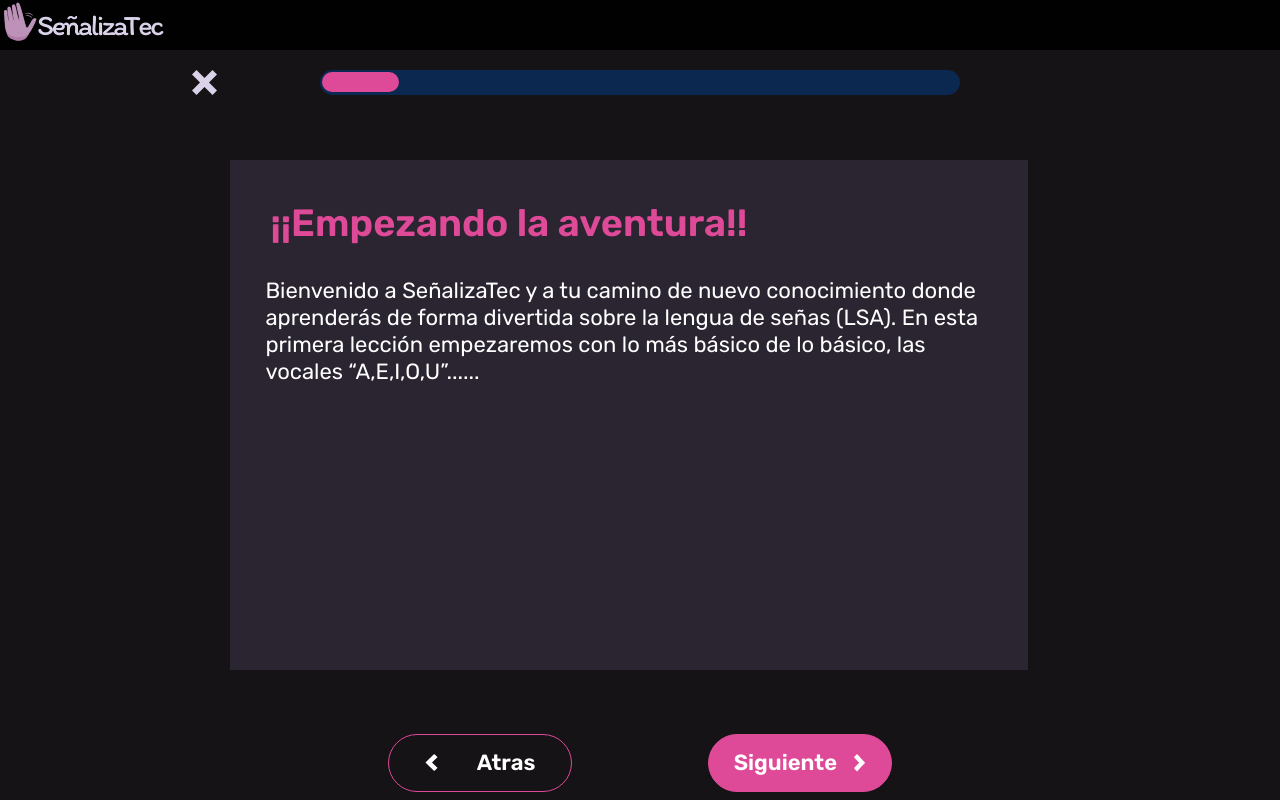
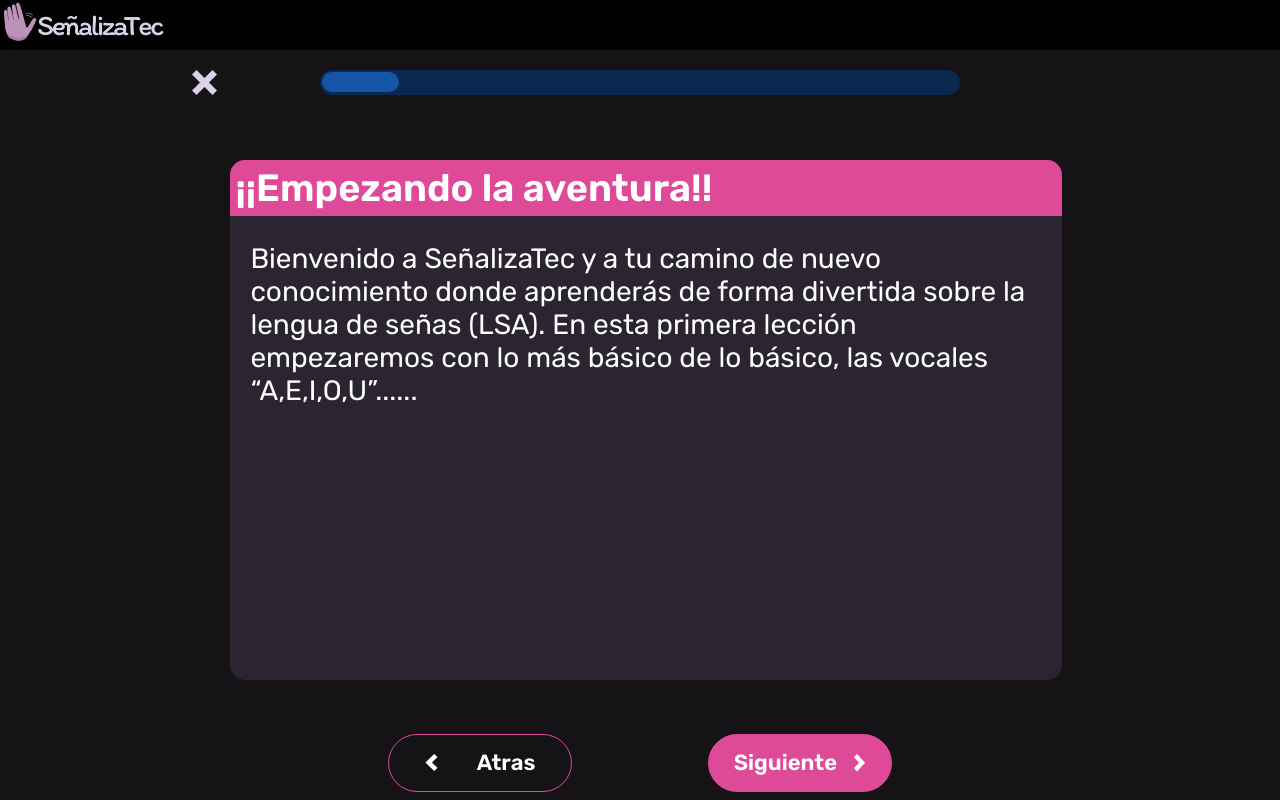
Before and after one commit to Xenock20/Demo-Se-alizaTec, a React (Vite) app in the folder maqueta-react/: page /leccion/0 in a window 1280 px wide. Built offline with nearby package versions, Linux system fonts and the light colour scheme.

Commit message:
Add new style in conte leccion page

```diff
--- a/maqueta-react/src/App.css
+++ b/maqueta-react/src/App.css
@@ -238,17 +238,20 @@ a:active {
 
 .leccion-cont,
 .game-cont {
-  padding: 15px;
   position: fixed;
   left: 18%;
   background-color: #423b5078;
-  width: 60%;
-  height: 60%;
+  width: 65%;
+  height: 65%;
   top: 20%;
-  overflow-y: scroll;
+  overflow-y: auto;
   overflow-x: hidden;
   scrollbar-width: thin;
   scrollbar-color: #de4a97 transparent;
+}
+
+.leccion-cont{
+  border-radius: 15px;
 }
 
 .game-cont {
@@ -261,15 +264,17 @@ a:active {
   justify-content: center;
 }
 
+
 .leccion-cont::-webkit-scrollbar,
 .game-cont::-webkit-scrollbar {
-  width: 8px; /* Ajusta el ancho de la barra de desplazamiento */
+  width: 10px;
 }
+
 
 .leccion-cont::-webkit-scrollbar-thumb,
 .game-cont::-webkit-scrollbar {
   background-color: #de4a97;
-  border-radius: 4px;
+  border-radius: 50px;
 }
 
 .leccion-cont::-webkit-scrollbar-track,
@@ -277,29 +282,28 @@ a:active {
   background: transparent;
 }
 
+
 .leccion-cont > h1 {
   position: relative;
-  top: 25px;
-  left: 25px;
+  padding: 5px;
   font-size: 38px;
-  color: #de4a97;
+  color: #ffffff;
+  width: 100%;
+  background-color: #de4a97;
 }
 
 .leccion-cont > .cont-principal {
   position: relative;
-  top: 30px;
-  font-size: 22px;
+  font-size: 28px;
   padding: 10px;
   margin: 0px 10px;
 }
 
 .leccion-cont > .cont-secundario {
   position: relative;
-  top: 60px;
   font-size: 20px;
   padding: 10px;
   margin: 0px 10px;
-  text-align: center;
 }
 
 .titulo-cont-sec {
@@ -307,23 +311,26 @@ a:active {
 }
 
 .img-cont-sec {
-  width: 420px;
-  height: 420px;
+  width: 350px;
+  height: 350px;
   background-color: #423b5078;
+  border: 5px solid #de4a97;
+  border-radius: 15px;
 }
 
 .cont-sec-item {
   margin: 10px;
   display: flex;
   justify-content: space-around;
+  flex-direction: row-reverse;
   text-align: initial;
   color: white;
 }
 
 .cont-sec-item > p {
   width: 50%;
-  padding: 10px;
-  font-size: 32px;
+  padding-right: 100px;
+  font-size: 30px;
 }
 
 .cont-reset-button{
--- a/maqueta-react/src/components/components-pract-page/ContTop.jsx
+++ b/maqueta-react/src/components/components-pract-page/ContTop.jsx
@@ -16,7 +16,7 @@ export default function ContTop() {
           maxWidth: '100%',
           width: `${barraDeProgreso}%`,
           height: '20px',
-          backgroundColor: '#de4a97',
+          backgroundColor: '#1555a8',
           borderRadius: "14px",
           margin: "2px 6px 6px 2px",
         }}
```
